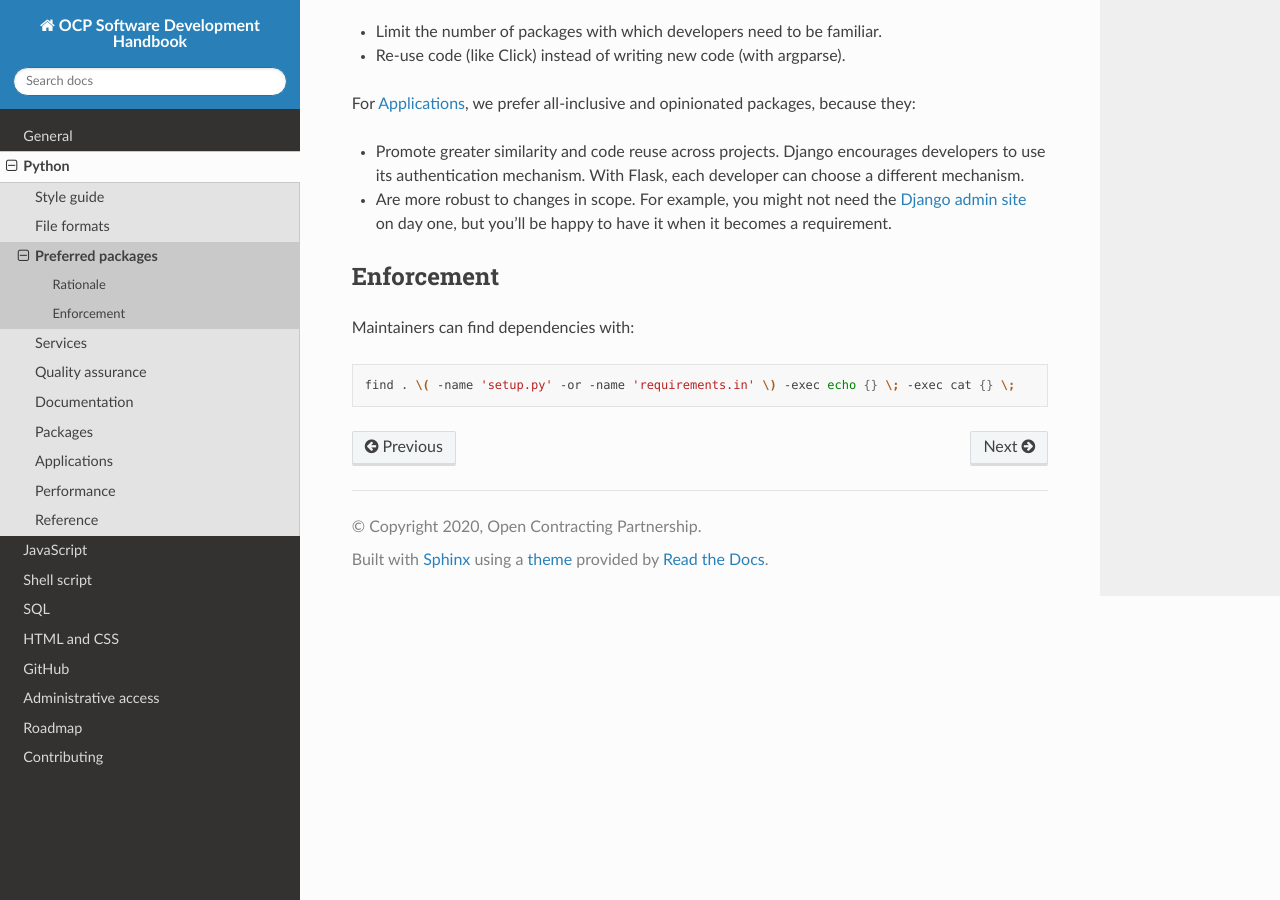
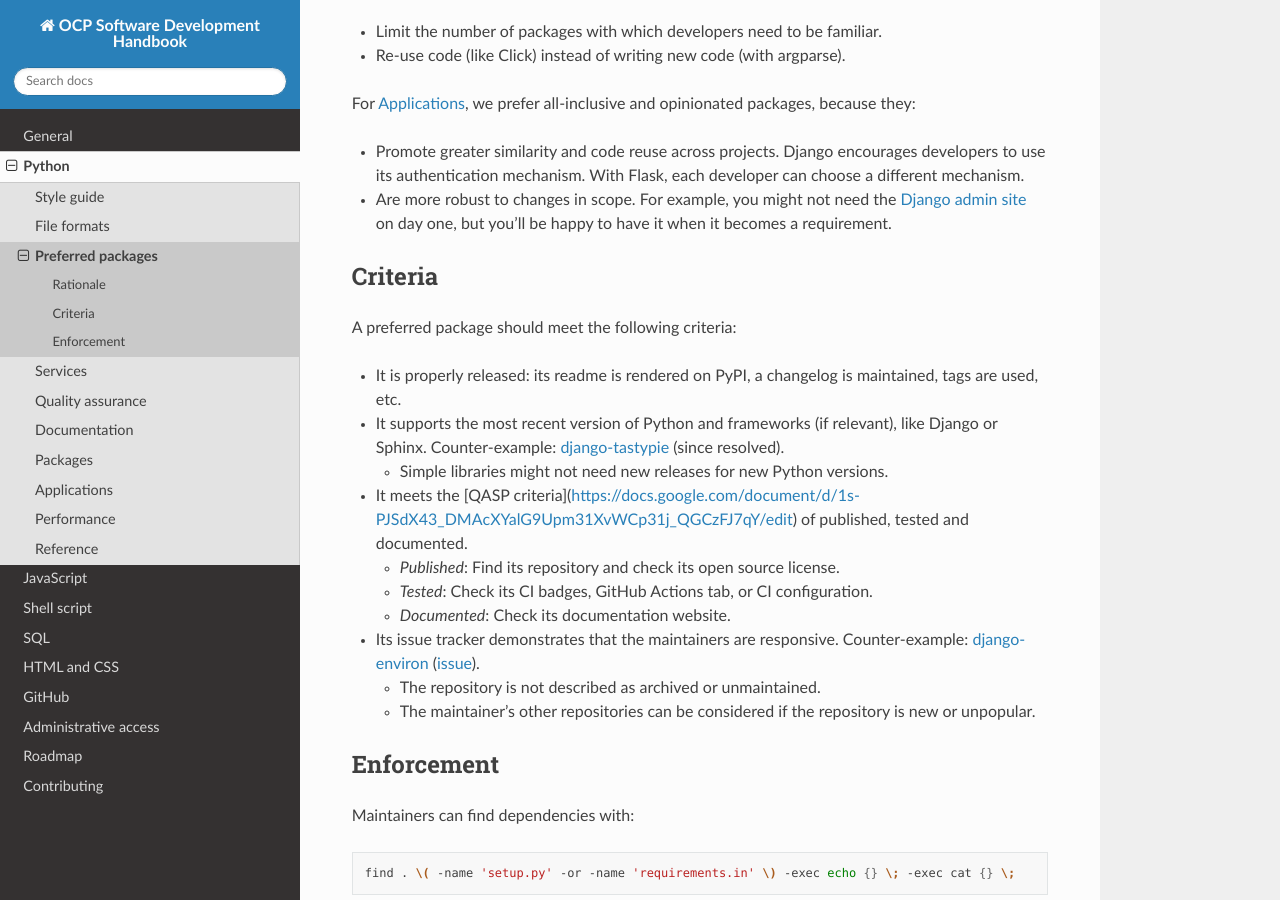
Before and after one commit to open-contracting/software-development-handbook, a Sphinx documentation site: the page built from docs/python/preferences.rst, in a window 1280 px wide and 900 px high, scrolled down 1223 px. Built offline with Sphinx 7.4.7 and the Read the Docs theme 2.0.0, drawn with Linux system fonts in a browser that asks for light colours.

Commit message:
python/preferences: Add criteria, closes #42

```diff
--- a/docs/python/preferences.rst
+++ b/docs/python/preferences.rst
@@ -41,6 +41,27 @@ For :doc:`applications`, we prefer all-inclusive and opinionated packages, becau
 -  Promote greater similarity and code reuse across projects. Django encourages developers to use its authentication mechanism. With Flask, each developer can choose a different mechanism.
 -  Are more robust to changes in scope. For example, you might not need the `Django admin site <https://docs.djangoproject.com/en/3.2/ref/contrib/admin/>`__ on day one, but you'll be happy to have it when it becomes a requirement.
 
+Criteria
+--------
+
+A preferred package should meet the following criteria:
+
+-  It is properly released: its readme is rendered on PyPI, a changelog is maintained, tags are used, etc.
+-  It supports the most recent version of Python and frameworks (if relevant), like Django or Sphinx. Counter-example: `django-tastypie <https://github.com/django-tastypie/django-tastypie/pull/1623>`__ (since resolved).
+
+   -  Simple libraries might not need new releases for new Python versions.
+
+-  It meets the [QASP criteria](https://docs.google.com/document/d/1s-PJSdX43_DMAcXYalG9Upm31XvWCp31j_QGCzFJ7qY/edit) of published, tested and documented.
+
+   -  *Published*: Find its repository and check its open source license.
+   -  *Tested*: Check its CI badges, GitHub Actions tab, or CI configuration.
+   -  *Documented*: Check its documentation website.
+
+-  Its issue tracker demonstrates that the maintainers are responsive. Counter-example: `django-environ <https://github.com/joke2k/django-environ/pull/291>`__ (`issue <https://github.com/OpenDataServices/lib-cove-web/issues/80>`__).
+
+   -  The repository is not described as archived or unmaintained.
+   -  The maintainer's other repositories can be considered if the repository is new or unpopular.
+
 Enforcement
 -----------
 
```
